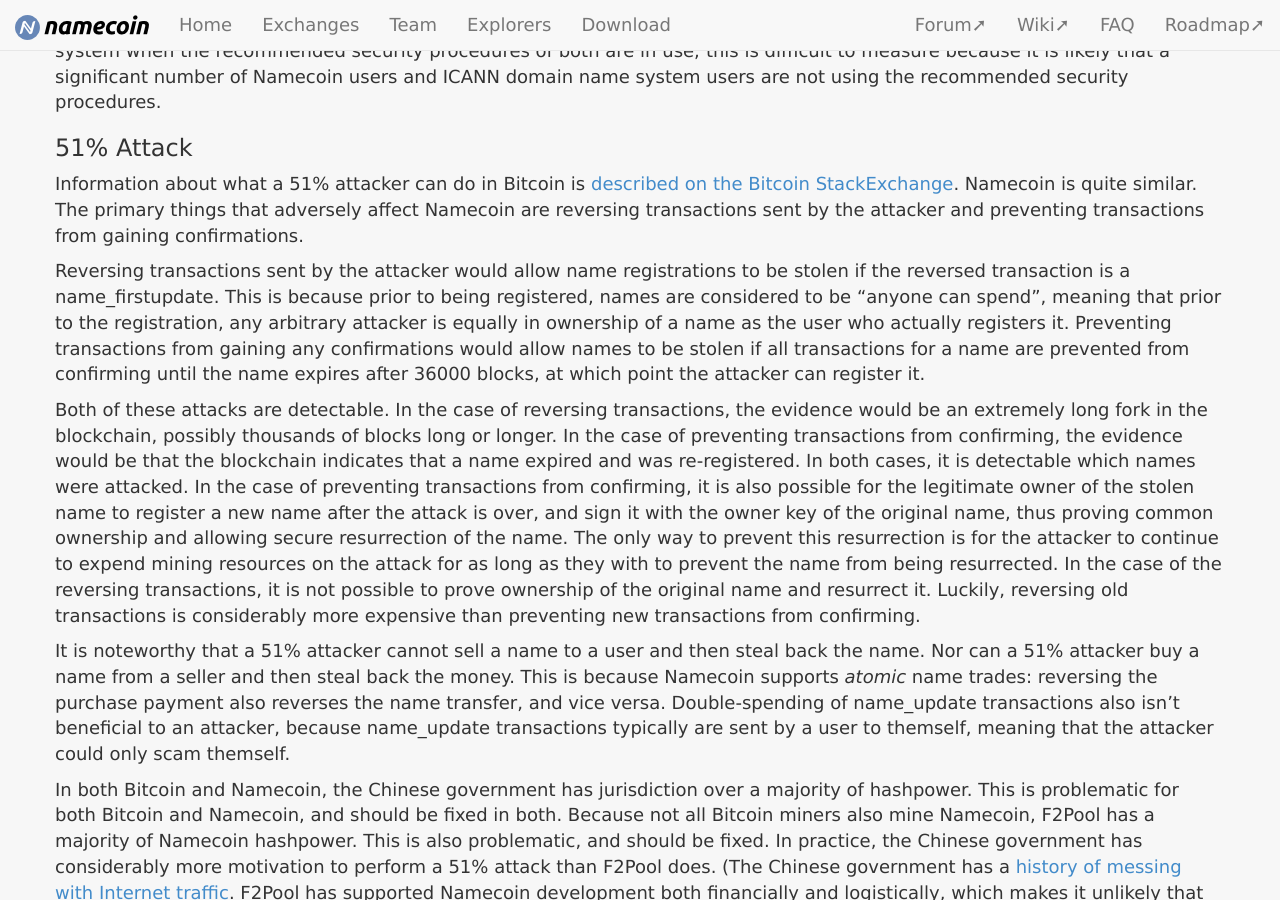
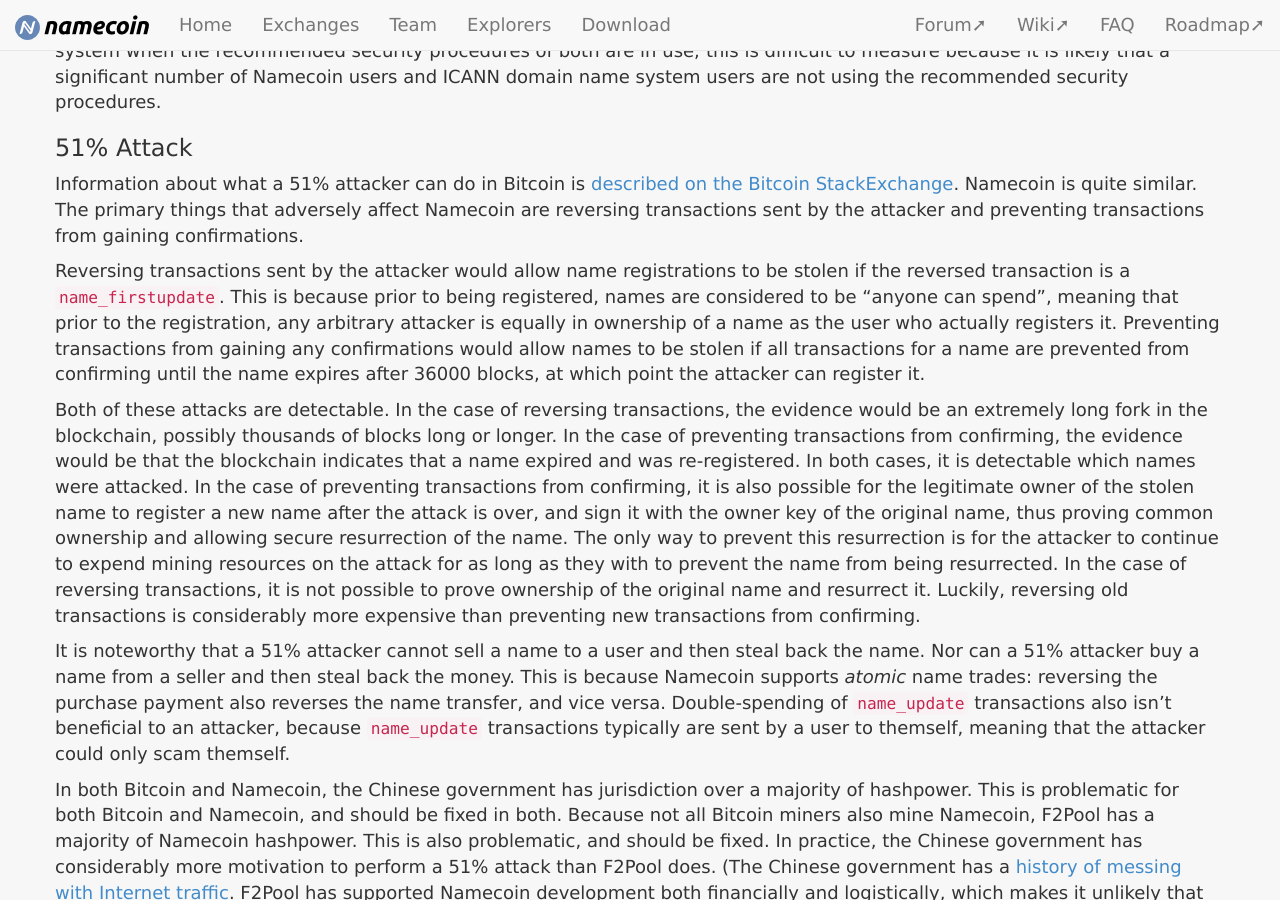
Before and after one commit to JeremyRand/namecoin.org, a Jekyll site: the page built from docs/faq/index.md, in a window 1280 px wide and 900 px high, scrolled down 4894 px. Built offline with Jekyll 4.4.1, drawn with Linux system fonts in a browser that asks for light colours; some of the changed text lies outside the part shown.

Commit message:
FAQ formatting fixes.

```diff
--- a/docs/faq/index.md
+++ b/docs/faq/index.md
@@ -15,7 +15,7 @@ The Namecoin software is used to register names and store associated values in t
 
 If you're using Namecoin to register or otherwise own names, or to transfer namecoins, then you do need to periodically back up your wallet.  Like Bitcoin, your wallet's keys are located in your `wallet.dat` file.  You should encrypt this file by going to `Settings` > `Encrypt Wallet` and making a backup thereafter. Close the Namecoin client and make a backup of your `wallet.dat` file in your Namecoin profile folder.  (On GNU/Linux, this is usually `~/.namecoin/`; on Windows, it is usually `C:\Users\<Your Username>\AppData\Roaming\Namecoin\`).  It is currently recommended to back up more often than every 100 transactions (including both currency and name transactions).
 
-If you are only using Namecoin to look up names (e.g. browsing .bit domains), then you do not need to encrypt or back up your wallet.
+If you are only using Namecoin to look up names (e.g. browsing `.bit` domains), then you do not need to encrypt or back up your wallet.
 
 ### How much does it cost to register a domain (a.k.a. a name)?
 
@@ -63,9 +63,9 @@ If you're developing an application, consider doing your development on the Name
 
 Namespaces are name prefixes used by applications to distinguish between different type of names in Namecoin.  For example, `d/example` is the domain name `example.bit`, and `id/example` is an identity.  Namespaces help prevent multiple applications from accidentally conflicting.  Namecoin itself isn't aware of namespaces, and namespaces don't have any effect on validation rules; they are only used by higher-level applications that use Namecoin.
 
-### Why is there a separate name_new step?
+### Why is there a separate `name_new` step?
 
-This is to prevent others from stealing your new name by registering it quickly themselves when they see your transaction. The name is not broadcasted during the name_new step, only a salted hash of it. There is a mandatory minimum delay of 12 blocks before you can broadcast your name with name_firstupdate; this means that by the time other people know what name you're registering, they would have to reverse at least 12 blocks in order to steal the name.
+This is to prevent others from stealing your new name by registering it quickly themselves when they see your transaction. The name is not broadcasted during the `name_new` step, only a salted hash of it. There is a mandatory minimum delay of 12 blocks before you can broadcast your name with `name_firstupdate`; this means that by the time other people know what name you're registering, they would have to reverse at least 12 blocks in order to steal the name.
 
 ### How are names represented?
 
@@ -131,11 +131,11 @@ We are unaware of convincing empirical evidence of how Namecoin's theft risk com
 
 Information about what a 51% attacker can do in Bitcoin is [described on the Bitcoin StackExchange](https://bitcoin.stackexchange.com/a/662).  Namecoin is quite similar.  The primary things that adversely affect Namecoin are reversing transactions sent by the attacker and preventing transactions from gaining confirmations.
 
-Reversing transactions sent by the attacker would allow name registrations to be stolen if the reversed transaction is a name_firstupdate.  This is because prior to being registered, names are considered to be "anyone can spend", meaning that prior to the registration, any arbitrary attacker is equally in ownership of a name as the user who actually registers it.  Preventing transactions from gaining any confirmations would allow names to be stolen if all transactions for a name are prevented from confirming until the name expires after 36000 blocks, at which point the attacker can register it.
+Reversing transactions sent by the attacker would allow name registrations to be stolen if the reversed transaction is a `name_firstupdate`.  This is because prior to being registered, names are considered to be "anyone can spend", meaning that prior to the registration, any arbitrary attacker is equally in ownership of a name as the user who actually registers it.  Preventing transactions from gaining any confirmations would allow names to be stolen if all transactions for a name are prevented from confirming until the name expires after 36000 blocks, at which point the attacker can register it.
 
-Both of these attacks are detectable.  In the case of reversing transactions, the evidence would be an extremely long fork in the blockchain, possibly thousands of blocks long or longer.  In the case of preventing transactions from confirming, the evidence would be that the blockchain indicates that a name expired and was re-registered.  In both cases, it is detectable which names were attacked.  In the case of preventing transactions from confirming, it is also possible for the legitimate owner of the stolen name to register a new name after the attack is over, and sign it with the owner key of the original name, thus proving common ownership and allowing secure resurrection of the name.  The only way to prevent this resurrection is for the attacker to continue to expend mining resources on the attack for as long as they with to prevent the name from being resurrected.  In the case of the reversing transactions, it is not possible to prove ownership of the original name and resurrect it.  Luckily, reversing old transactions is considerably more expensive than preventing new transactions from confirming.
+Both of these attacks are detectable.  In the case of reversing transactions, the evidence would be an extremely long fork in the blockchain, possibly thousands of blocks long or longer.  In the case of preventing transactions from confirming, the evidence would be that the blockchain indicates that a name expired and was re-registered.  In both cases, it is detectable which names were attacked.  In the case of preventing transactions from confirming, it is also possible for the legitimate owner of the stolen name to register a new name after the attack is over, and sign it with the owner key of the original name, thus proving common ownership and allowing secure resurrection of the name.  The only way to prevent this resurrection is for the attacker to continue to expend mining resources on the attack for as long as they with to prevent the name from being resurrected.  In the case of reversing transactions, it is not possible to prove ownership of the original name and resurrect it.  Luckily, reversing old transactions is considerably more expensive than preventing new transactions from confirming.
 
-It is noteworthy that a 51% attacker cannot sell a name to a user and then steal back the name.  Nor can a 51% attacker buy a name from a seller and then steal back the money.  This is because Namecoin supports *atomic* name trades: reversing the purchase payment also reverses the name transfer, and vice versa.  Double-spending of name_update transactions also isn't beneficial to an attacker, because name_update transactions typically are sent by a user to themself, meaning that the attacker could only scam themself.
+It is noteworthy that a 51% attacker cannot sell a name to a user and then steal back the name.  Nor can a 51% attacker buy a name from a seller and then steal back the money.  This is because Namecoin supports *atomic* name trades: reversing the purchase payment also reverses the name transfer, and vice versa.  Double-spending of `name_update` transactions also isn't beneficial to an attacker, because `name_update` transactions typically are sent by a user to themself, meaning that the attacker could only scam themself.
 
 In both Bitcoin and Namecoin, the Chinese government has jurisdiction over a majority of hashpower.  This is problematic for both Bitcoin and Namecoin, and should be fixed in both.  Because not all Bitcoin miners also mine Namecoin, F2Pool has a majority of Namecoin hashpower.  This is also problematic, and should be fixed.  In practice, the Chinese government has considerably more motivation to perform a 51% attack than F2Pool does.  (The Chinese government has a [history of messing with Internet traffic](https://en.wikipedia.org/wiki/Internet_censorship_in_China).  F2Pool has supported Namecoin development both financially and logistically, which makes it unlikely that they would want to attack it.)  Therefore, while Bitcoin theoretically has fewer parties with a hashrate majority, *in practice* the party with the most motivation to attack has a hashrate majority of both Bitcoin and Namecoin.  Mining decentralization is an active research area, and we hope that significant improvements in this area are made, as they would improve the security of both Bitcoin and Namecoin.
 
```
Also changed, not shown: other parts of docs/faq/index.md (+6 -6 lines).
